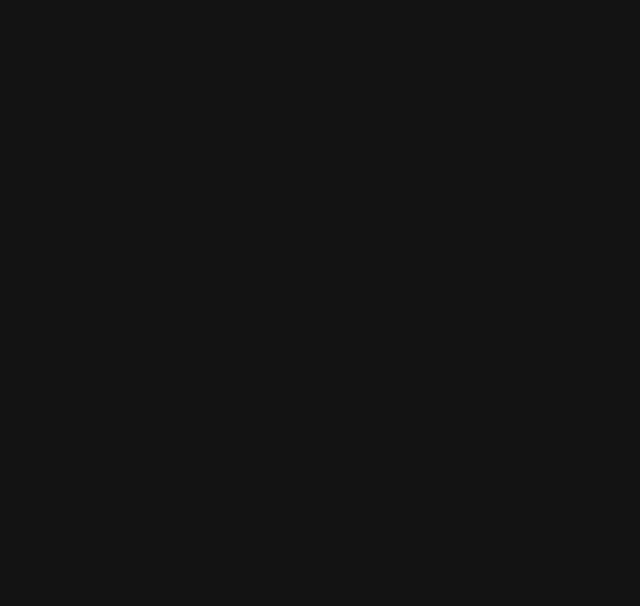
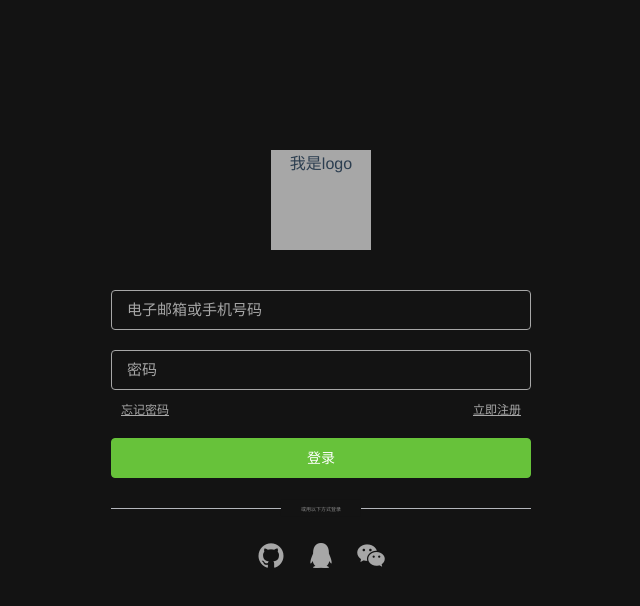
Before and after one commit to thgamejam/touhou-gamejam, a Vue app in the folder web/: page /login in a window 1280 px wide. Before the commit this address had no page. Shown: the top 606 px of the page, without its empty margins (319-959 px from the left). Built offline with nearby package versions, Linux system fonts and the light colour scheme.

Commit message:
前端 登录页面

```diff
--- a/web/package.json
+++ b/web/package.json
@@ -11,6 +11,7 @@
     "axios": "^0.25.0",
     "core-js": "^3.6.5",
     "element-plus": "^1.0.2-beta.28",
+    "remixicon": "^2.5.0",
     "vue": "^3.0.0",
     "vue-class-component": "^8.0.0-0",
     "vue-router": "^4.0.0-0"
--- a/web/src/App.vue
+++ b/web/src/App.vue
@@ -4,7 +4,7 @@
 
 <style>
 #app {
-  font-family: Avenir, Helvetica, Arial, sans-serif;
+  font-family: "Microsoft Yahei",Avenir, Helvetica, Arial, sans-serif;
   -webkit-font-smoothing: antialiased;
   -moz-osx-font-smoothing: grayscale;
   text-align: center;
--- a/web/src/router/index.ts
+++ b/web/src/router/index.ts
@@ -6,6 +6,11 @@
     path: '/',
     name: 'Main',
     component: Main
+  },
+  {
+    path: '/login',
+    name: 'login',
+    component: ()=>import('../views/LoginPage.vue')
   },
   {
     path: '/about',
--- /dev/null
+++ b/web/src/views/LoginPage.vue
@@ -0,0 +1,76 @@
+<template>
+  <div class="loginDiv">
+<!--    logo-->
+    <div style="width: 100px;height: 100px;margin: 0 auto;background-color: #A7A7A7">
+      我是logo
+    </div>
+    <div style="margin: 40px">
+      <el-input style="margin: 0 0 20px;" v-model="input" placeholder="电子邮箱或手机号码" />
+      <el-input v-model="password" type="password" placeholder="密码" />
+      <div style="margin: 10px">
+        <div style="text-align: left;float: left;">
+          <a class="loginText">忘记密码</a>
+        </div>
+        <div style="text-align: right;">
+          <a class="loginText">立即注册</a>
+        </div>
+      </div>
+      <el-button style="width: 100%;margin: 10px 0 0 0;" type="success">登录</el-button>
+      <el-divider style="opacity: 0.8;margin: 30px 0 30px 0;">
+        <p style="font-size:5px;">或用以下方式登录</p>
+      </el-divider>
+      <div style="font-size: 30px; color: #A7A7A7">
+        <i class="ri-github-fill"></i>
+        <i class="ri-qq-fill" style="margin: 0 20px 0 20px;"></i>
+        <i class="ri-wechat-fill"></i>
+      </div>
+    </div>
+  </div>
+</template>
+
+<script>
+import {ref} from "vue";
+import 'remixicon/fonts/remixicon.css'
+export default {
+  name: "LoginPage",
+  setup(){
+    const input = ref('')
+    const password = ref('')
+    return{
+      input,
+      password,
+    }
+  }
+}
+</script>
+
+<style scoped>
+.loginText{
+  font-size:12px;
+  text-decoration:underline;
+  color: #A7A7A7;
+}
+.loginDiv{
+  text-align: center;
+  /*background-color: white;*/
+  width: 500px;
+  height: 500px;
+  position: absolute;
+  left: 50%;
+  top: 50%;
+  transform: translate(-50%,-50%);
+}
+/deep/input::-webkit-input-placeholder {
+  color: #A7A7A7;
+  font-size: 15px;
+}
+
+/deep/.el-input__inner {
+  background-color: transparent !important;
+  border: 1px solid #A7A7A7;
+}
+/deep/.el-divider__text{
+  background-color: #131313;
+  color: #A7A7A7;
+}
+</style>
--- a/web/src/views/Main.vue
+++ b/web/src/views/Main.vue
@@ -40,7 +40,12 @@
 <!--              文字介绍栏-->
               <div class="mv" :style="{'height':cardHeight*0.5+'px','width': cardWidth+'px'}">
                 <h2 style="margin: 20px">《这是标题》</h2>
-                <h3 style="margin: 20px">&nbsp;&nbsp;&nbsp;&nbsp;这是介绍这是介绍这是介绍这是介绍这是介绍这是介绍这是介绍这是介绍这是介绍这是介绍这是介绍</h3>
+                <h4 style="margin: 20px">&nbsp;&nbsp;&nbsp;&nbsp;这是介绍这是介绍这是介绍这是介绍这是介绍这是介绍这是介绍这是介绍这是介绍这是介绍这是介绍</h4>
+                <div style="position:absolute;right:0px;bottom:10px;width:100px;color: white">
+                  <a style="color: rgba(255,255,255,0.8)">
+                    <h5>了解详情</h5>
+                  </a>
+                </div>
               </div>
 <!--              展示图片-->
               <img
@@ -142,11 +147,10 @@
   animation-fill-mode: forwards;
 }
 
+
 /*展示框图片边缘发光动画*/
 .ani:hover>.image{
-  animation-name: cardImageAni;
-  animation-duration: 0.5s;
-  animation-fill-mode: forwards;
+  box-shadow: 0 0 10px 5px rgba(0,0,0,0.4);
 }
 
 /*展示框文字自适应*/
@@ -156,12 +160,10 @@
   word-break:break-word;
   text-align:left;
   background-color:rgba(28,28,35,0.78);
-  color:rgba(255,255,255,0.6);
+  color:rgba(255,255,255,0.8);
   margin:10px;
   opacity: 0;
 }
-
-
 
 @keyframes cardTextAni
 {
@@ -169,9 +171,4 @@
   100% {opacity: 1}
 }
 
-@keyframes cardImageAni
-{
-  0%   { box-shadow:0 0 0px 0px rgba(255,255,255,0);}
-  100% { box-shadow:0 0 3px 3px rgba(119, 110, 110, 0.6);}
-}
 </style>
```
Also changed, not shown: 1 other file (tests, documents, lock files or other folders).
